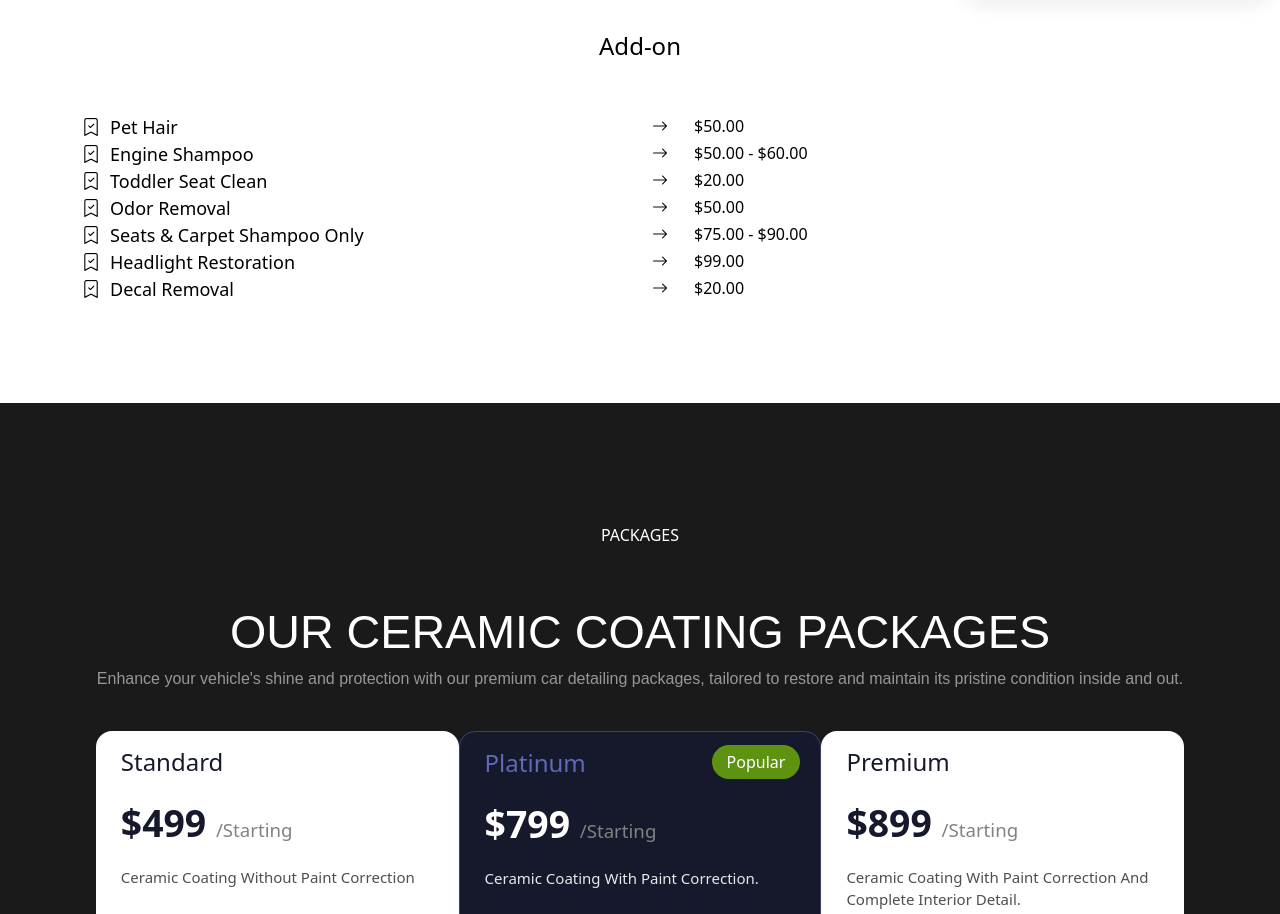
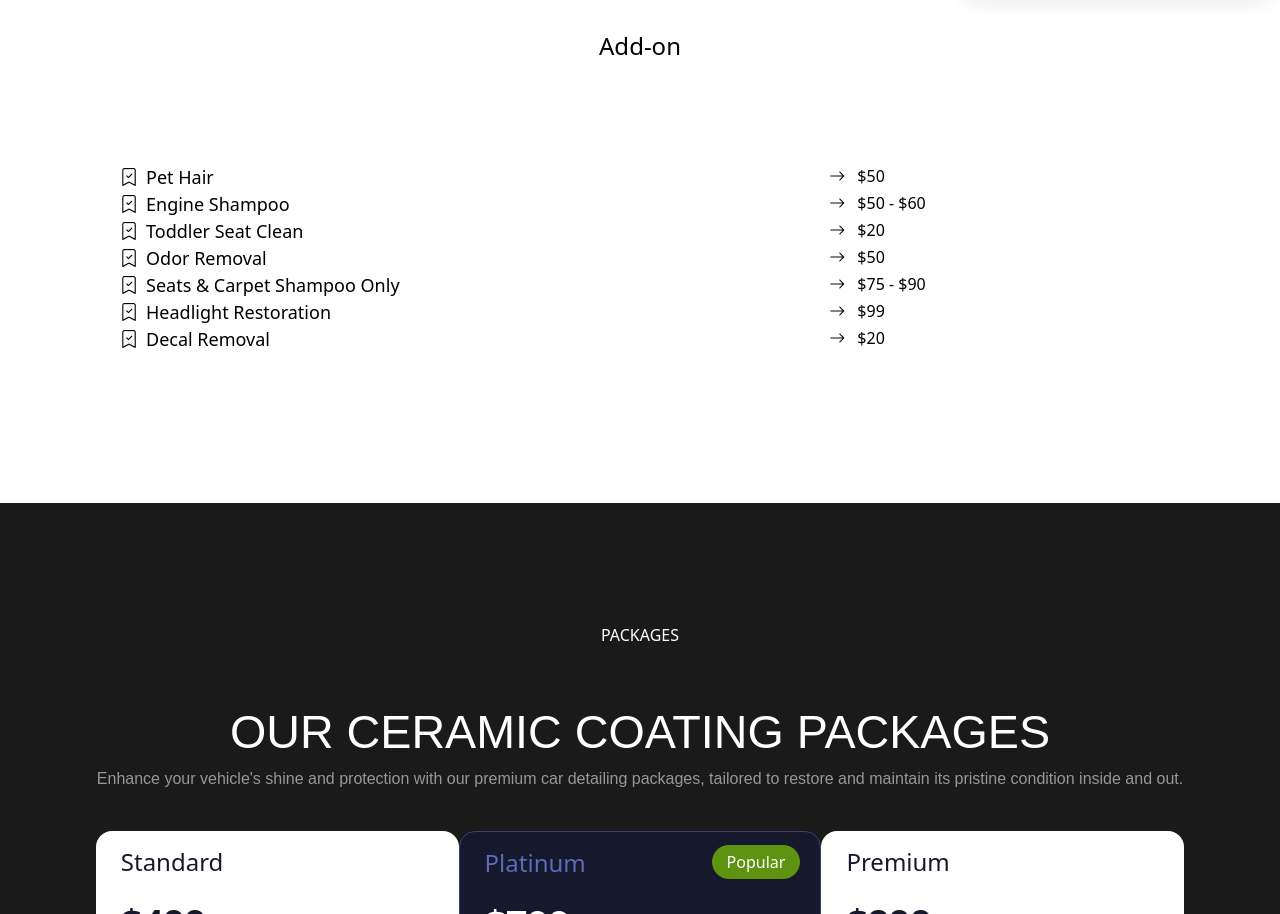
Before and after one commit to HussAA/kingsAutozone, a Gatsby site: page / in a window 1280 px wide. Shown: the part 2950-3864 px from the top of the page. Built offline with nearby package versions, Linux system fonts and the light colour scheme; Gatsby itself is replaced by a stand-in of ours.

Commit message:
addon fixed

```diff
--- a/src/components/AddOn.js
+++ b/src/components/AddOn.js
@@ -17,9 +17,10 @@ const Items = styled.div`
   color: black;
   font-size: 18px;
   text-transform: capitalize;
+  display: flex;
 `;
 const Logo = styled.i`
-  margin-right: 10px;
+  margin-right: 8px;
   color: black;
 `;
 
@@ -34,17 +35,17 @@ const AddonList = ({ texts, price }) => {
           {texts.map((v, i) => {
             return (
               <React.Fragment key={i}>
-                <div className="col-6">
+                <div className="col-8">
                   <Items className="col-12">
                     <Logo className="bi bi-bookmark-check" />
                     {v}
                   </Items>
                 </div>
-                <div className="col-6">
+                <div className="col-4">
                   <div>
 
                     <Logo className="bi bi-arrow-right"/>
-                    <Price className="ms-3">{price}</Price>
+                    <Price className="ms-1">{price}</Price>
                   </div>
                 </div>
               </React.Fragment>
@@ -60,20 +61,20 @@ const AddOn = () => {
     <>
       <PackageTitle className="text-center">Add-on</PackageTitle>
 
-      <div className="container">
+      <div className="container noPadding">
         <div className="row">
 
 
 
 
 
-          <AddonList texts={["Pet Hair"]} price={["$50.00"]}/>
-          <AddonList texts={["Engine Shampoo"]} price={["$50.00 - $60.00"]}/>
-          <AddonList texts={["Toddler seat clean"]} price={["$20.00"]}/>
-          <AddonList texts={["Odor Removal"]} price={["$50.00"]}/>
-          <AddonList texts={["Seats & carpet Shampoo only"]} price={["$75.00 - $90.00"]}/>
-          <AddonList texts={["Headlight Restoration"]} price={["$99.00"]}/>
-          <AddonList texts={["Decal removal"]} price={["$20.00"]}/>
+          <AddonList texts={["Pet Hair"]} price={["$50"]}/>
+          <AddonList texts={["Engine Shampoo"]} price={["$50 - $60"]}/>
+          <AddonList texts={["Toddler seat clean"]} price={["$20"]}/>
+          <AddonList texts={["Odor Removal"]} price={["$50"]}/>
+          <AddonList texts={["Seats & carpet Shampoo only"]} price={["$75 - $90"]}/>
+          <AddonList texts={["Headlight Restoration"]} price={["$99"]}/>
+          <AddonList texts={["Decal removal"]} price={["$20"]}/>
         </div>
       </div>
     </>
--- a/src/components/Pricing.js
+++ b/src/components/Pricing.js
@@ -340,7 +340,6 @@ const Packages = () => {
             </Card>
           </div>
         </div>
-        <AddOn />
       </div>
     </>
   );
--- a/src/pages/index.js
+++ b/src/pages/index.js
@@ -10,6 +10,8 @@ import ScrollArrow from "../components/ScrollButton";
 import Pricing from "../components/package";
 import Footer from "../components/Footer";
 import { Helmet } from "react-helmet";
+import AddOn from "../components/AddOn";
+
 const PricingSection = styled.section`
   background: #1a1a1a;
   padding: 20px 10px 70px 10px;
@@ -44,6 +46,7 @@ const IndexPage = () => {
             style={{ marginTop: "100px", paddingTop: "120px" }}
           >
             <Packages />
+            <AddOn />
           </div>
         </section>
 
--- a/src/styles/index.css
+++ b/src/styles/index.css
@@ -63,3 +63,19 @@ html {
     background-position: center;
     max-width: 80vh;
 }
+
+
+
+
+
+
+@media (max-width:500px) {
+  .noPadding{
+    padding: 0px !important;
+  }
+}
+@media (min-width:501px) {
+  .noPadding{
+    padding: 50px !important;
+  }
+}
```
